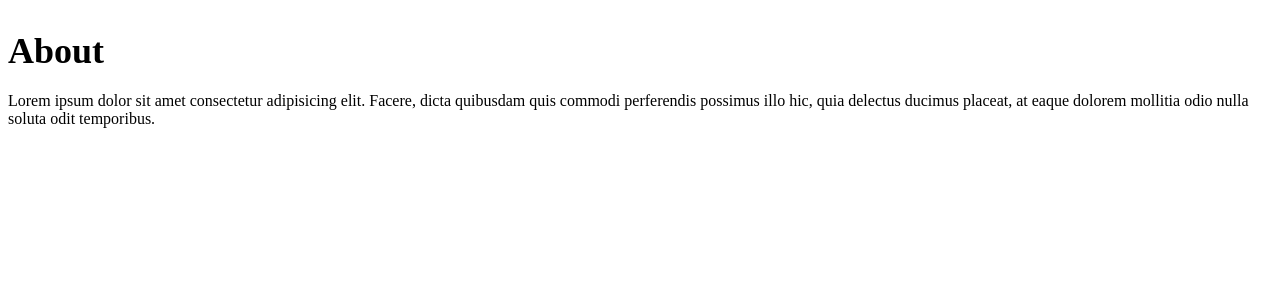
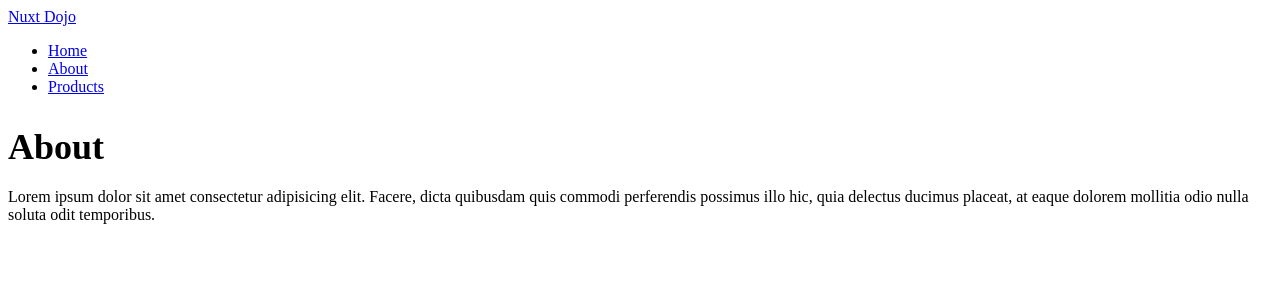
Before and after one commit to awillis-dev/nuxt-product-catalog, a Nuxt app: page /about in a window 1280 px wide. Shown: the top 300 px of the page. Built offline with nearby package versions, Linux system fonts and the light colour scheme.

Commit message:
add navigation links to index & about pg

```diff
--- a/pages/about.vue
+++ b/pages/about.vue
@@ -1,5 +1,21 @@
 <template>
   <div>
+    <header>
+      <nav>
+        <NuxtLink to="/"> Nuxt Dojo</NuxtLink>
+        <ul>
+          <li>
+            <NuxtLink to="/">Home</NuxtLink>
+          </li>
+          <li>
+            <NuxtLink to="/about">About</NuxtLink>
+          </li>
+          <li>
+            <NuxtLink to="/products">Products</NuxtLink>
+          </li>
+        </ul>
+      </nav>
+    </header>
     <h2>About</h2>
     <p>
       Lorem ipsum dolor sit amet consectetur adipisicing elit. Facere, dicta
```
